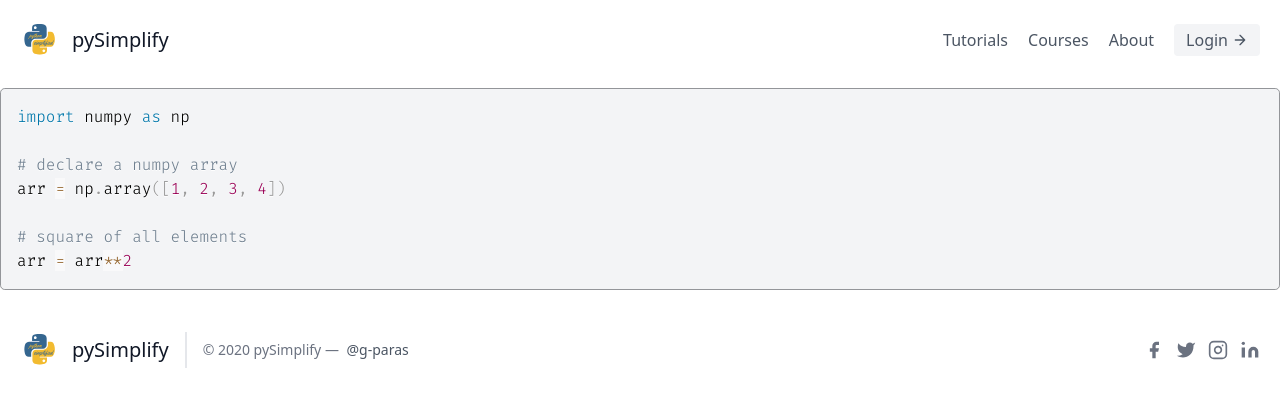
After one commit to g-paras/pysimplify, a Flask app: page /sometest in a window 1280 px wide. The commit adds this page. Shown: the top 407 px of the page. Run offline with Flask 2, Linux system fonts and the light colour scheme.

Commit message:
testing prism highlight

```diff
--- a/source/__init__.py
+++ b/source/__init__.py
@@ -10,6 +10,10 @@ def create_app():
     @app.route('/')
     def home():
         return render_template('index.html')
+
+    @app.route('/sometest')
+    def some_test():
+        return render_template('basic.html')
 
     # handling page not found errors
     @app.errorhandler(404)
--- /dev/null
+++ b/source/static/css/prism.css
@@ -0,0 +1,187 @@
+/* PrismJS 1.23.0
+https://prismjs.com/download.html#themes=prism&languages=python&plugins=line-numbers+normalize-whitespace */
+/**
+ * prism.js default theme for JavaScript, CSS and HTML
+ * Based on dabblet (http://dabblet.com)
+ * @author Lea Verou
+ */
+
+code[class*="language-"],
+pre[class*="language-"] {
+  color: black;
+  background: none;
+  text-shadow: 0 1px white;
+  font-family: "Fira Code", monospace;
+  font-size: 1em;
+  text-align: left;
+  white-space: pre;
+  word-spacing: normal;
+  word-break: normal;
+  word-wrap: normal;
+  line-height: 1.5;
+
+  -moz-tab-size: 4;
+  -o-tab-size: 4;
+  tab-size: 4;
+
+  -webkit-hyphens: none;
+  -moz-hyphens: none;
+  -ms-hyphens: none;
+  hyphens: none;
+}
+
+pre[class*="language-"]::-moz-selection,
+pre[class*="language-"] ::-moz-selection,
+code[class*="language-"]::-moz-selection,
+code[class*="language-"] ::-moz-selection {
+  text-shadow: none;
+  background: #b3d4fc;
+}
+
+pre[class*="language-"]::selection,
+pre[class*="language-"] ::selection,
+code[class*="language-"]::selection,
+code[class*="language-"] ::selection {
+  text-shadow: none;
+  background: #b3d4fc;
+}
+
+@media print {
+  code[class*="language-"],
+  pre[class*="language-"] {
+    text-shadow: none;
+  }
+}
+
+/* Code blocks */
+pre[class*="language-"] {
+  padding: 1em;
+  margin: 0.5em 0;
+  overflow: auto;
+  border: 1px solid rgb(147, 149, 153);
+  border-radius: 0.3em;
+}
+
+:not(pre) > code[class*="language-"],
+pre[class*="language-"] {
+  background: #f3f4f6;
+}
+
+/* Inline code */
+:not(pre) > code[class*="language-"] {
+  padding: 0.1em;
+  white-space: normal;
+}
+
+.token.comment,
+.token.prolog,
+.token.doctype,
+.token.cdata {
+  color: slategray;
+}
+
+.token.punctuation {
+  color: #999;
+}
+
+.token.namespace {
+  opacity: 0.7;
+}
+
+.token.property,
+.token.tag,
+.token.boolean,
+.token.number,
+.token.constant,
+.token.symbol,
+.token.deleted {
+  color: #905;
+}
+
+.token.selector,
+.token.attr-name,
+.token.string,
+.token.char,
+.token.builtin,
+.token.inserted {
+  color: #690;
+}
+
+.token.operator,
+.token.entity,
+.token.url,
+.language-css .token.string,
+.style .token.string {
+  color: #9a6e3a;
+  /* This background color was intended by the author of this theme. */
+  background: hsla(0, 0%, 100%, 0.5);
+}
+
+.token.atrule,
+.token.attr-value,
+.token.keyword {
+  color: #07a;
+}
+
+.token.function,
+.token.class-name {
+  color: #dd4a68;
+}
+
+.token.regex,
+.token.important,
+.token.variable {
+  color: #e90;
+}
+
+.token.important,
+.token.bold {
+  font-weight: bold;
+}
+.token.italic {
+  font-style: italic;
+}
+
+.token.entity {
+  cursor: help;
+}
+
+pre[class*="language-"].line-numbers {
+  position: relative;
+  padding-left: 3.8em;
+  counter-reset: linenumber;
+}
+
+pre[class*="language-"].line-numbers > code {
+  position: relative;
+  white-space: inherit;
+}
+
+.line-numbers .line-numbers-rows {
+  position: absolute;
+  pointer-events: none;
+  top: 0;
+  font-size: 100%;
+  left: -3.8em;
+  width: 3em; /* works for line-numbers below 1000 lines */
+  letter-spacing: -1px;
+  border-right: 1px solid #999;
+
+  -webkit-user-select: none;
+  -moz-user-select: none;
+  -ms-user-select: none;
+  user-select: none;
+}
+
+.line-numbers-rows > span {
+  display: block;
+  counter-increment: linenumber;
+}
+
+.line-numbers-rows > span:before {
+  content: counter(linenumber);
+  color: #999;
+  display: block;
+  padding-right: 0.8em;
+  text-align: right;
+}
--- /dev/null
+++ b/source/templates/basic.html
@@ -0,0 +1,25 @@
+{% extends "layout.html" %} {% block title %} os module | pySimplify {% endblock
+%} {% block head %} {{ super() }}
+<link rel="stylesheet" href="{{url_for('static', filename='css/prism.css')}}" />
+<script src="{{url_for('static', filename='js/prism.js')}}"></script>
+<link rel="preconnect" href="https://fonts.gstatic.com" />
+<link
+  href="https://fonts.googleapis.com/css2?family=Fira+Code:wght@300&display=swap"
+  rel="stylesheet"
+/>
+{% endblock %} {% block content%}
+<div class="container mx-auto">
+  <pre>
+    <code class="language-python">
+import numpy as np
+
+# declare a numpy array
+arr = np.array([1, 2, 3, 4])
+
+# square of all elements
+arr = arr**2
+        </code
+    >
+    </pre>
+</div>
+{% endblock %}
--- a/source/templates/index.html
+++ b/source/templates/index.html
@@ -60,7 +60,7 @@ content %}
           <button
             class="flex mx-auto text-white bg-indigo-500 border-0 py-2 px-8 focus:outline-none hover:bg-indigo-600 rounded text-lg"
           >
-            Button
+            Send
           </button>
         </div>
         <div class="p-2 w-full pt-8 mt-8 border-t border-gray-200 text-center">
--- a/source/templates/layout.html
+++ b/source/templates/layout.html
@@ -37,7 +37,7 @@
           class="md:ml-auto flex flex-wrap items-center text-base justify-center"
         >
           <a class="mr-5 hover:text-gray-900">Tutorials</a>
-          <a href="courses" class="mr-5 hover:text-gray-900">Courses</a>
+          <a href="/courses/" class="mr-5 hover:text-gray-900">Courses</a>
           <a class="mr-5 hover:text-gray-900">About</a>
         </nav>
         <a
```
Also changed, not shown: source/static/js/prism.js (added).
